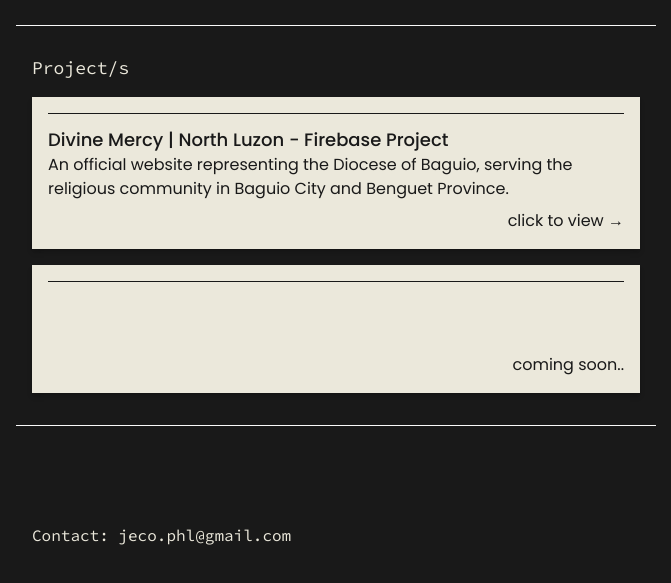
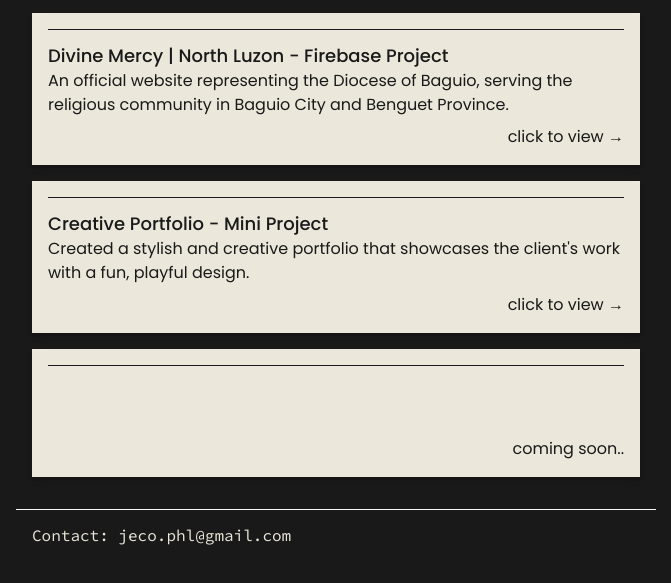
Before and after one commit to RJApoderado/my-portfolio, a plain HTML site: page index.html in a window 1280 px wide. Shown: the part 165-748 px from the top of the page, without its empty margins (304-975 px from the left). Drawn offline with Linux system fonts and the light colour scheme; a web font is replaced by a local one.

Commit message:
Update index.html

```diff
--- a/index.html
+++ b/index.html
@@ -23,6 +23,15 @@
         </div>
       </a>
 
+      <a href="https://rjapoderado.github.io/chic-portfolio/" target="_blank">
+        <div class="project flex-display">
+          <h4>Creative Portfolio - <br>
+            Mini Project</h4>
+          <p>Created a stylish and creative portfolio that showcases the client's work with a fun, playful design.</p>
+          <span class="view">click to view &rarr;</span>
+        </div>
+      </a>
+
       <a href="#">
         <div class="project flex-display">
           <h4>&#8195;</h4>
```
